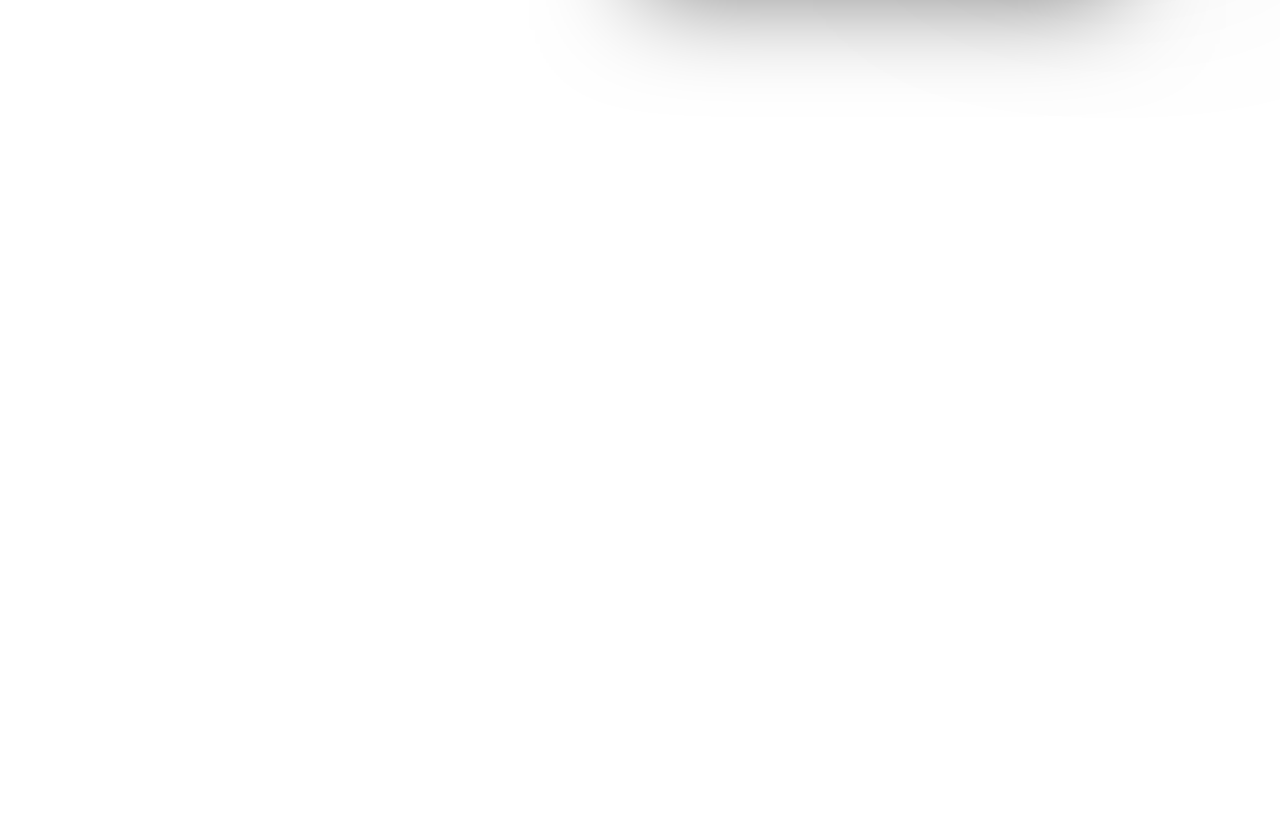
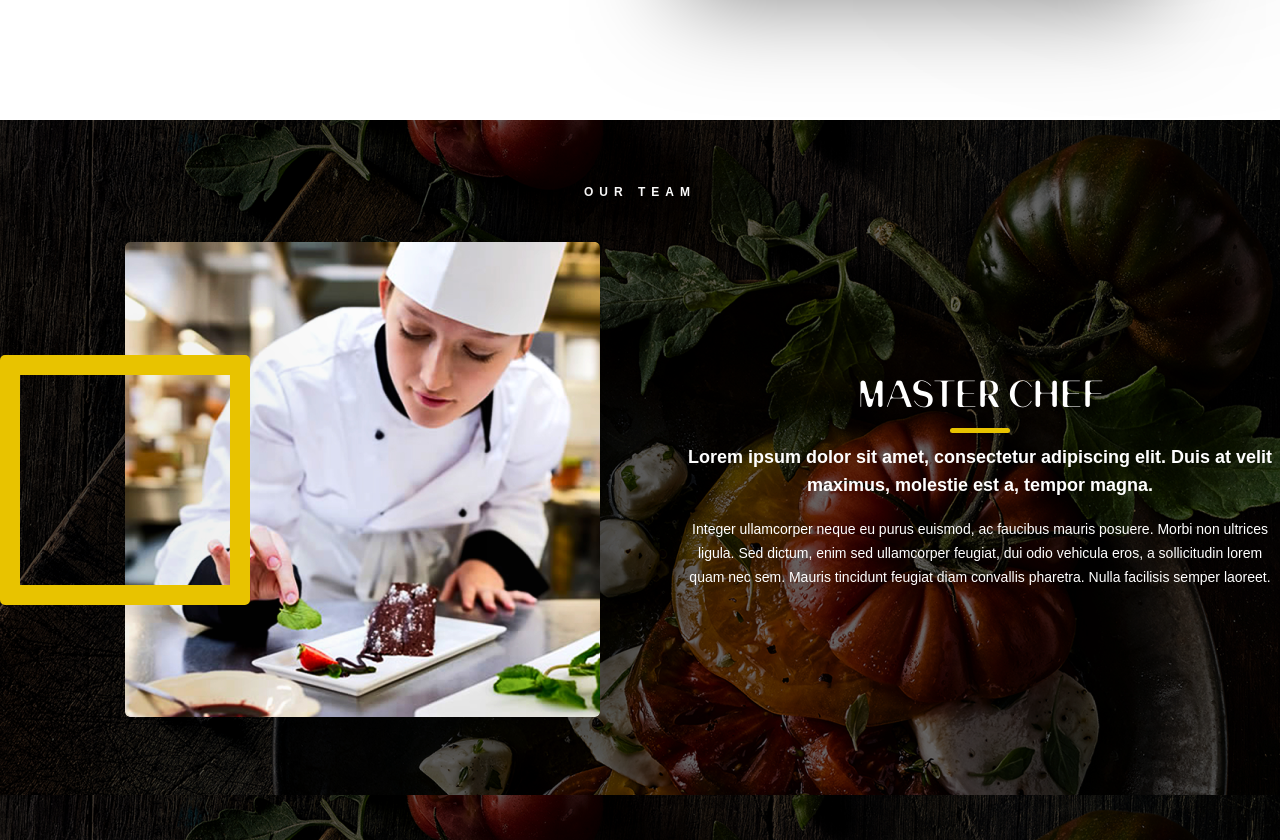
Before and after one commit to nadirg2/hungry-people, a React (Create React App) app: page / in a window 1280 px wide. Shown: the part 1400-2240 px from the top of the page. Before the commit the page ends 1520 px from the top, so only its background shows below. Built offline with nearby package versions, Linux system fonts and the light colour scheme.

Commit message:
our team section

```diff
--- a/package.json
+++ b/package.json
@@ -15,6 +15,7 @@
     "react-dom": "^17.0.1",
     "react-scripts": "4.0.2",
     "styled-components": "^5.2.1",
+    "url-loader": "^4.1.1",
     "web-vitals": "^1.1.0"
   },
   "scripts": {
--- a/src/components/Main/index.jsx
+++ b/src/components/Main/index.jsx
@@ -80,6 +80,32 @@ export default class Main extends Component {
               </div>
             </div>
           </section>
+          <section className={`${styles["section"]} ${styles["section_our-team"]}`}>
+            <div className="container">
+              <div className={styles["section__title"]}>OUR TEAM</div>
+              <div className={styles.section__row}>
+                <div className={styles["section-img"]}>
+                  <img src="/our-team.png" alt="MASTER CHEF" />
+                  <div className={styles["section-img__rectangle"]} />
+                </div>
+                <div className={styles["section-text"]}>
+                  <div className={styles["section-text__title"]}>MASTER CHEF</div>
+                  <div className={styles["section-text__under-line"]} />
+                  <div className={styles["section-text__bold"]}>
+                    Lorem ipsum dolor sit amet, consectetur adipiscing elit. Duis at velit maximus,
+                    molestie est a, tempor magna.
+                  </div>
+                  <div className={styles["section-text__text"]}>
+                    Integer ullamcorper neque eu purus euismod, ac faucibus mauris posuere. Morbi
+                    non ultrices ligula. Sed dictum, enim sed ullamcorper feugiat, dui odio vehicula
+                    eros, a sollicitudin lorem quam nec sem. Mauris tincidunt feugiat diam convallis
+                    pharetra. Nulla facilisis semper laoreet.
+                  </div>
+                </div>
+              </div>
+              <div className={styles.section__spacer}/>
+            </div>
+          </section>
         </div>
       </div>
     );
--- a/src/components/Main/style.module.scss
+++ b/src/components/Main/style.module.scss
@@ -8,6 +8,16 @@
   font-family: Banny Bold Round;
   font-size: 96px;
   text-transform: uppercase;
+}
+@mixin Caption {
+  font-weight: bold;
+  font-size: 12px;
+  line-height: 14px;
+  text-align: center;
+  letter-spacing: 0.5em;
+  text-transform: uppercase;
+  color: #FFFFFF;
+
 }
 @mixin flex {
   display: -webkit-flex;
@@ -167,9 +177,17 @@
 
 .section{
   height: 90vh;
-  min-height: 675px;
+  min-height: 676px;
   @include flex;
   align-items: center;
+  .section__title{
+    margin: 43px auto;
+    text-align: center;
+    @include Caption;
+  }
+  .section__spacer{
+    height: 100px;
+  }
   .section__row{
     @include flex;
     justify-content: space-between;
@@ -206,6 +224,7 @@
   .section-img{
     position: relative;
     margin-right: 125px;
+    margin-left: 80px;
     img{
       filter: drop-shadow(0px 0px 50px rgba(0, 0, 0, 0.5));
       border-radius: 5px;
@@ -224,3 +243,17 @@
     }
   }
 }
+.section_our-team{
+  background: url("our-team-bg.png");
+  .section-img{
+    margin-right: 80px;
+    margin-left: 125px;
+    .section-img__rectangle{
+      right: unset;
+      left: -125px;
+    }
+  }
+  .section-text{
+    color: #fff;
+  }
+}
```
Also changed, not shown: public/our-team.png (added), src/components/Main/our-team-bg.png (added).
